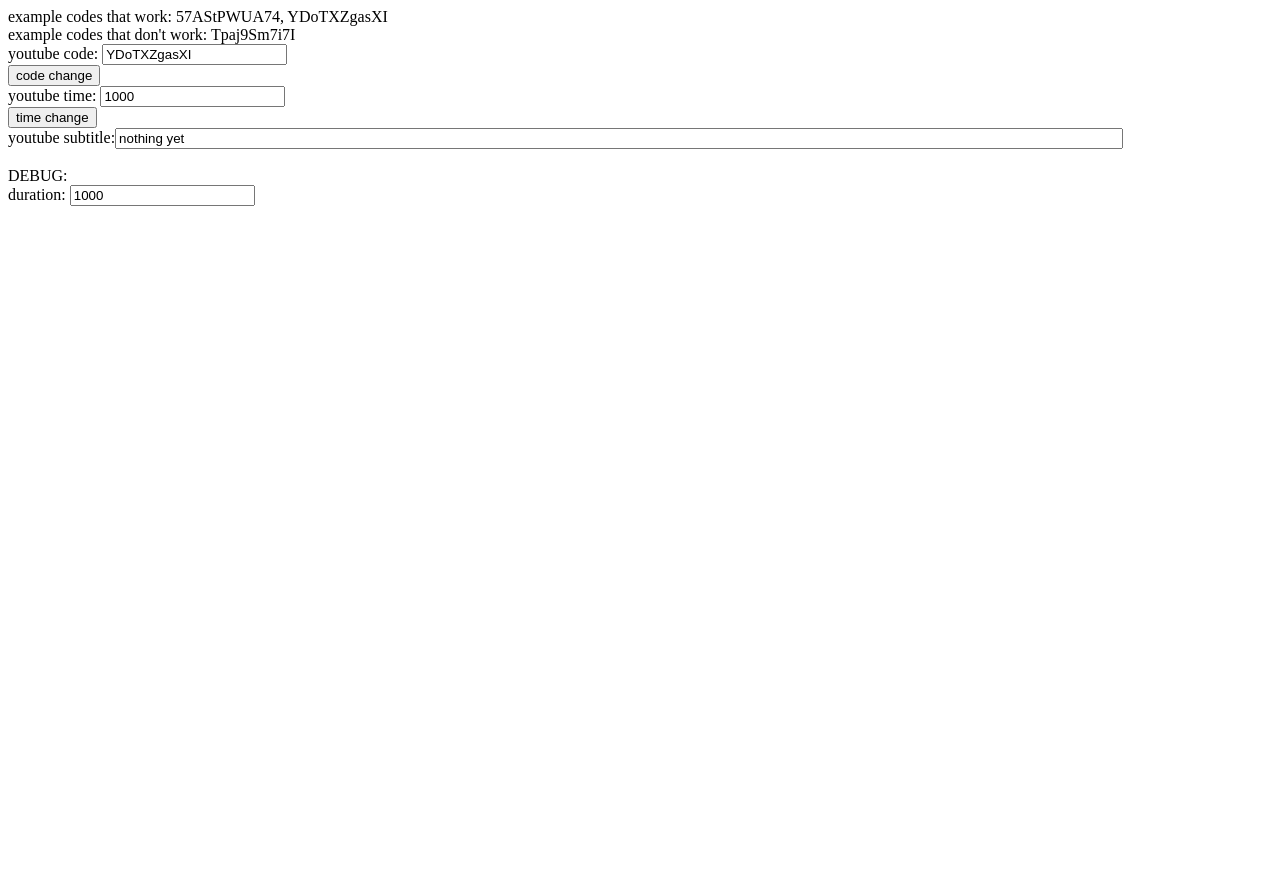
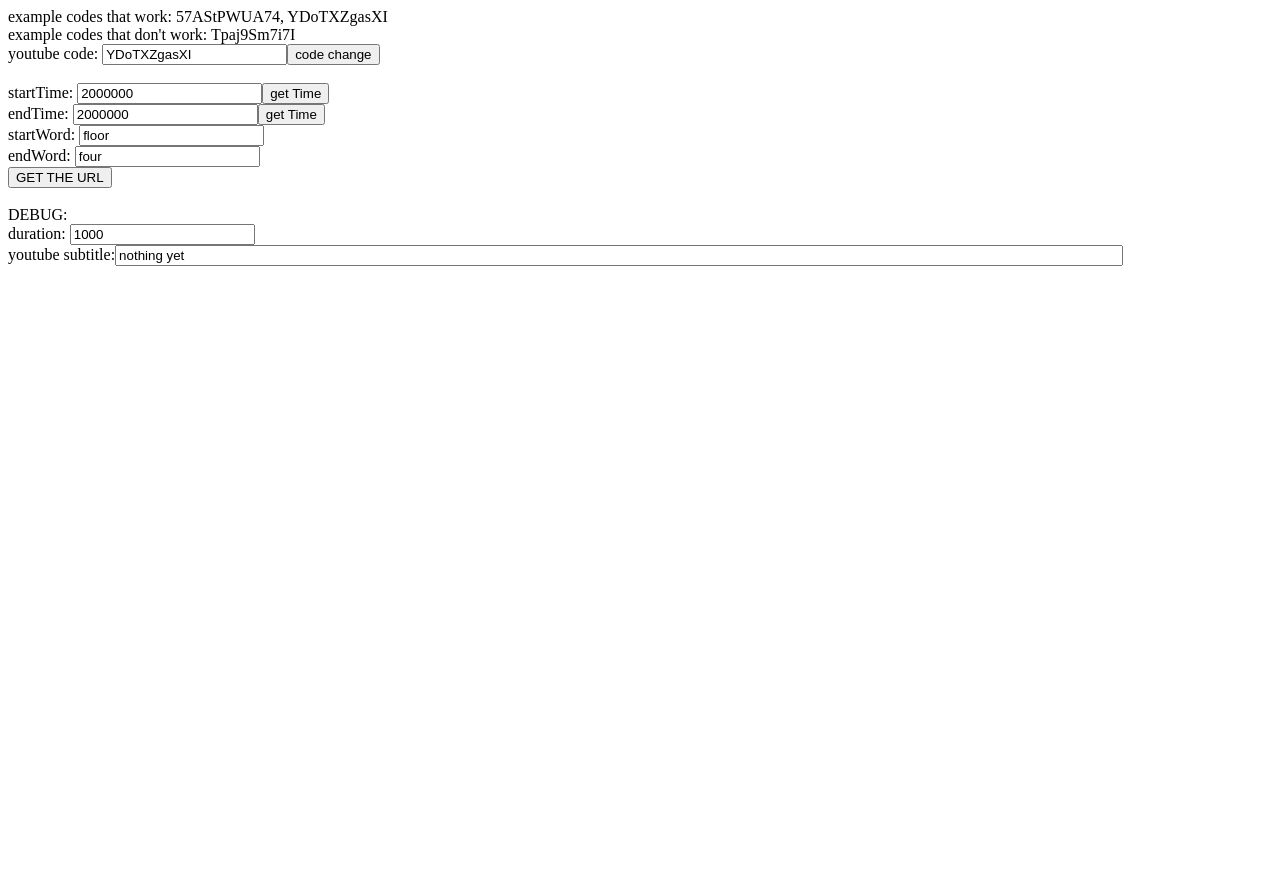
Before and after one commit to ssstrieu/YouRhyme, a Flask app: template templates/subtitle.html in a window 1280 px wide. Before the commit the page ends 206 px from the top, so only its background shows below. Run offline with Flask 2, Linux system fonts and the light colour scheme; the template is opened without the code that fills it, so the values that code supplies are empty; some libraries are stand-ins or nearby versions.

Commit message:
Made subtitle a little more presentable, with an example url generator

```diff
--- a/templates/subtitle.html
+++ b/templates/subtitle.html
@@ -10,16 +10,19 @@
     <body>
         example codes that work: 57AStPWUA74, YDoTXZgasXI<br>
         example codes that don't work: Tpaj9Sm7i7I<br>
-        youtube code: <input id="code" type="text" value="YDoTXZgasXI"></input><br>
-        <button onclick="codeSubtitle()">code change</button><br>
+        youtube code: <input id="code" type="text" value="YDoTXZgasXI"></input><button onclick="codeSubtitle()">code change</button><br>
+        <br>
+        startTime: <input id="startTime" type="text" value="2000000"></input><button onclick="startTime()">get Time</button><br>
+        endTime: <input id="endTime" type="text" value="2000000"></input><button onclick="endTime()">get Time</button><br>
+        startWord: <input id="startWord" type="text" value="floor"></input><br>
+        endWord: <input id="endWord" type="text" value="four"></input><br>
 
-        youtube time: <input id="time" type="text" value="1000"></input><br>
-        <button onclick="timeSubtitle()">time change</button><br>
+        <button onclick="getURL()">GET THE URL</button><br>
 
-        youtube subtitle:<input id="subtitle" value="nothing yet"></input><br>
         <br>
         DEBUG:<br>
         duration: <input id="duration" type="text" value="1000"></input><br>
+        youtube subtitle:<input id="subtitle" value="nothing yet"></input><br>
         <div id="youtube"></div>
     </body>
     <footer>
@@ -30,6 +33,7 @@
     <script src="https://www.youtube.com/iframe_api"></script><!--- must be loaded after onYouTubeIframeAPIReady -->
     <script>
         tagVideo("youtube",800,600); // Set the video tag
+
         setVideo("57AStPWUA74", 0, 1000); // set the video id, start time, stop time, and endtime
         nextVideo(); // launch the video ASAP
         loadSubtitle("57AStPWUA74","en_US");
@@ -57,12 +61,31 @@
             var end = 2000000; // ???
 
             // NOTE! VIDEO CAN LOAD BEFORE OR AFTER SUBTITLE!!!!
-            setSubtitleCur(0); // set the start time for subtitle
+            //setSubtitleCur(0); // set the start time for subtitle
             setVideo(code, 0, 2000000); // set the video id, start time, stop time, and endtime.  NOTE: INT_MAX is maximum 2147483647
             nextVideo(); // launch the video ASAP
             loadSubtitle(code,lang); // load the subtitles!
         }
 
+        function startTime()
+        {
+            $("#startTime")[0].value = VIDEO_CUR.toFixed(2);
+        }
 
+        function endTime()
+        {
+            $("#endTime")[0].value = VIDEO_CUR.toFixed(2);
+        }
+
+        function getURL()
+        {
+            var code = $("#code")[0].value;
+            var startTime = $("#startTime")[0].value;
+            var endTime = $("#endTime")[0].value;
+            var startWord = $("#startWord")[0].value;
+            var endWord = $("#endWord")[0].value;
+            var url = "http://youtyped.com/index.html?c=" + code + "&st=" + startTime + "&et=" + endTime + "&sw=" + startWord + "&ew=" + endWord;
+            window.alert(url);
+        }
     </script>
 </html>
```
